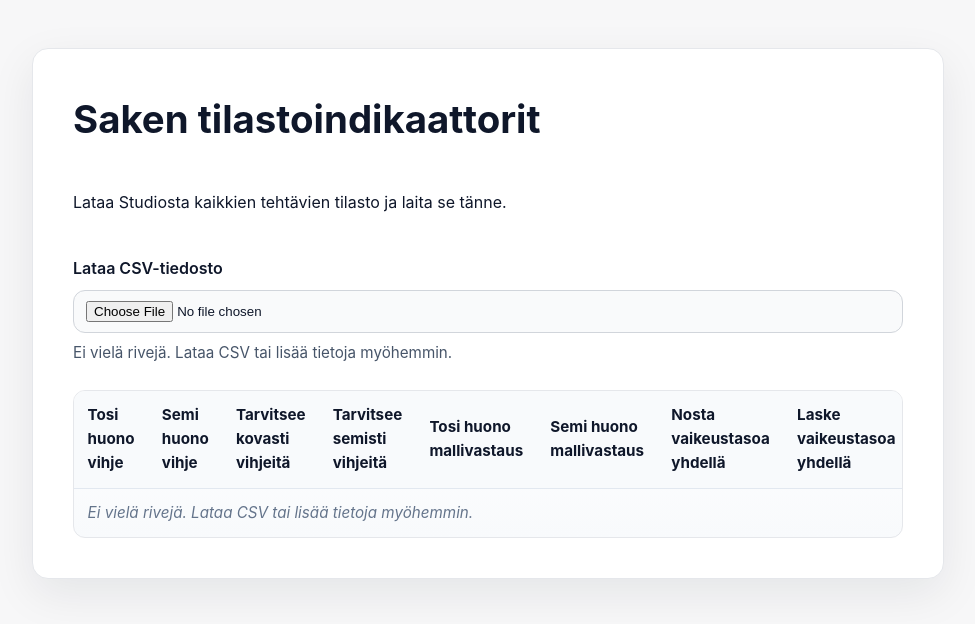
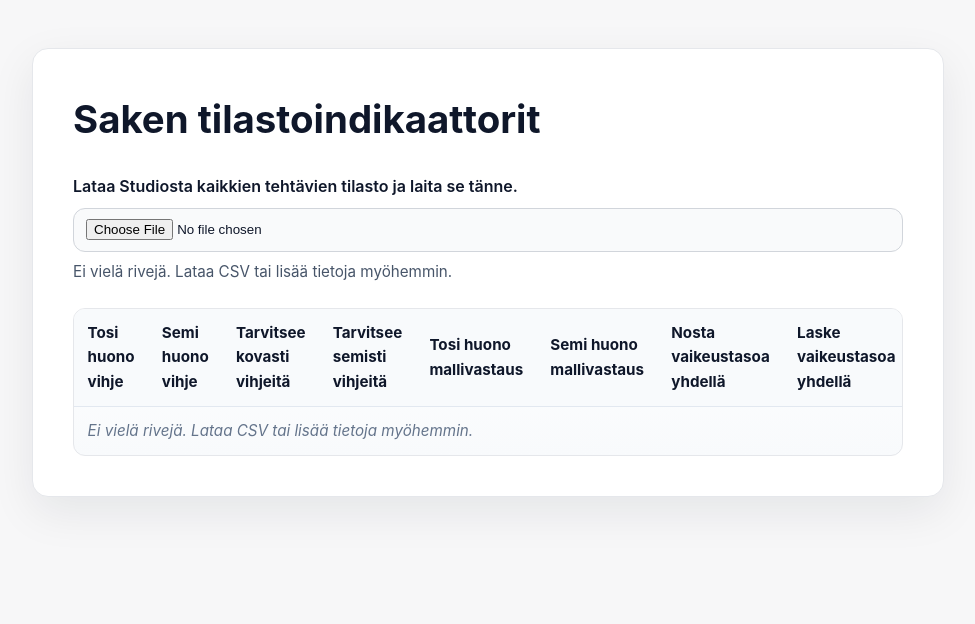
Before and after one commit to sakkess/tilastoindikaattori, a React (Vite) app: page / in a window 1280 px wide. Shown: the top 624 px of the page, without its empty margins (152-1127 px from the left). Built offline with nearby package versions, Linux system fonts and the light colour scheme.

Commit message:
Update upload instructions label

```diff
--- a/src/App.tsx
+++ b/src/App.tsx
@@ -326,9 +326,8 @@ function App() {
   return (
     <main className="app">
       <h1>Saken tilastoindikaattorit</h1>
-      <p>Lataa Studiosta kaikkien tehtävien tilasto ja laita se tänne.</p>
       <form className="upload" aria-label="CSV upload">
-        <label htmlFor="csv-upload">Lataa CSV-tiedosto</label>
+        <label htmlFor="csv-upload">Lataa Studiosta kaikkien tehtävien tilasto ja laita se tänne.</label>
         <input id="csv-upload" type="file" accept=".csv" onChange={handleFileChange} />
         <p className="upload-status" role="status">
           {uploadMessage}
```
